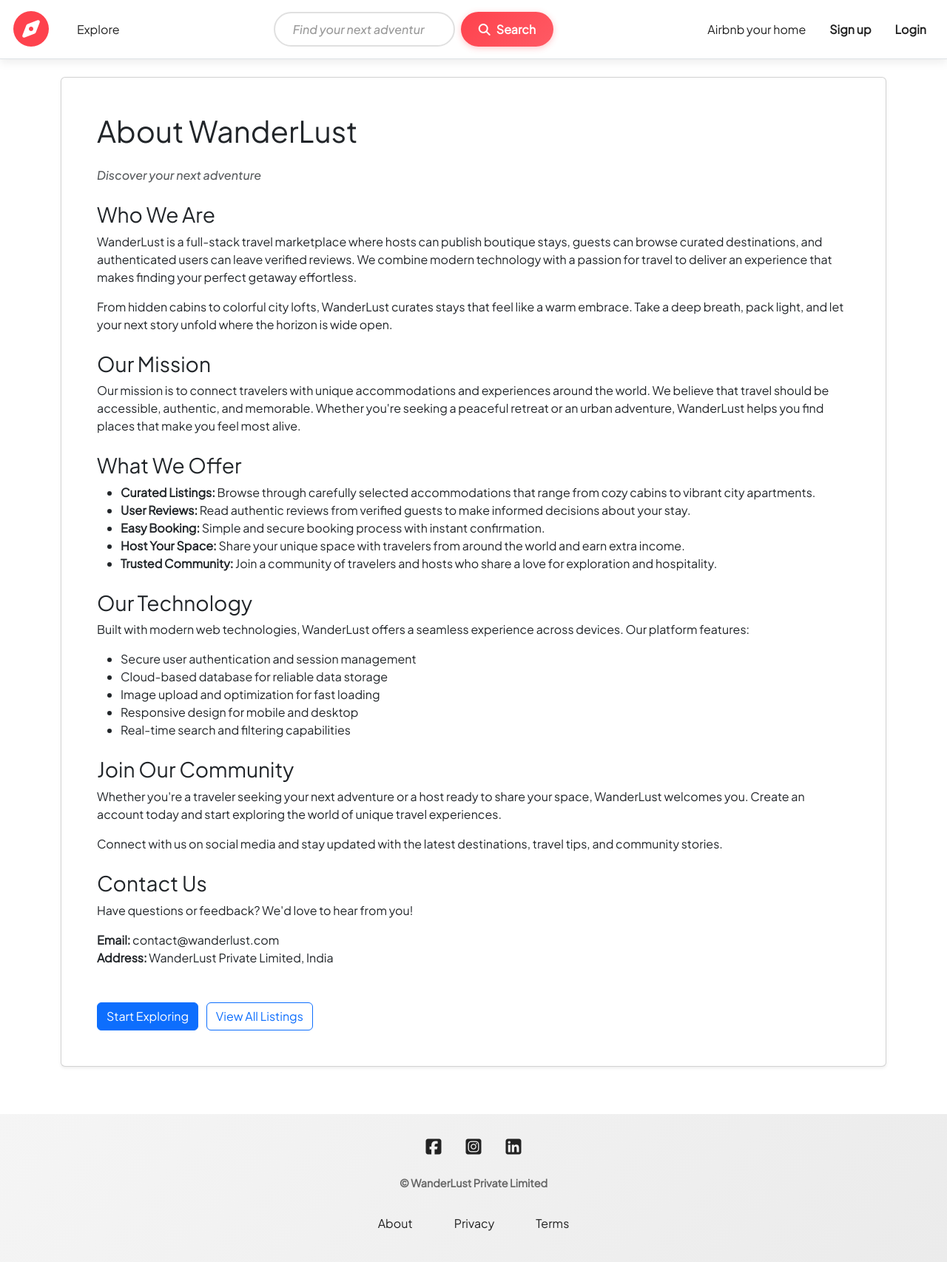
After one commit to Rajat01-agg/Wanderlust, a Node project: template views/about.ejs in a window 1280 px wide. The commit adds this page. Shown: the whole page at 74% size. Run offline with Node 20 templates, Linux system fonts and the light colour scheme; the template is opened without the code that fills it, so the values that code supplies are empty; some libraries are stand-ins or nearby versions.

Commit message:
Add About page with route and footer link
Co-authored-by: Rajat01-agg <194528639+Rajat01-agg@users.noreply.github.com>

```diff
--- a/routes/user.js
+++ b/routes/user.js
@@ -23,7 +23,11 @@ router.route("/login")
 
 router.get("/logout", userController.logout);
 
-// Privacy and Terms pages
+// About, Privacy and Terms pages
+router.get("/about", (req, res) => {
+    res.render("about.ejs");
+});
+
 router.get("/privacy", (req, res) => {
     res.render("privacy.ejs");
 });
--- /dev/null
+++ b/views/about.ejs
@@ -0,0 +1,64 @@
+<% layout("/layouts/boilerplate") %>
+
+<div class="row mt-4">
+    <div class="col-12">
+        <div class="card shadow-sm">
+            <div class="card-body p-5">
+                <h1 class="mb-4">About WanderLust</h1>
+                <p class="text-muted"><em>Discover your next adventure</em></p>
+
+                <section class="mt-4">
+                    <h3>Who We Are</h3>
+                    <p>WanderLust is a full-stack travel marketplace where hosts can publish boutique stays, guests can browse curated destinations, and authenticated users can leave verified reviews. We combine modern technology with a passion for travel to deliver an experience that makes finding your perfect getaway effortless.</p>
+                    <p>From hidden cabins to colorful city lofts, WanderLust curates stays that feel like a warm embrace. Take a deep breath, pack light, and let your next story unfold where the horizon is wide open.</p>
+                </section>
+
+                <section class="mt-4">
+                    <h3>Our Mission</h3>
+                    <p>Our mission is to connect travelers with unique accommodations and experiences around the world. We believe that travel should be accessible, authentic, and memorable. Whether you're seeking a peaceful retreat or an urban adventure, WanderLust helps you find places that make you feel most alive.</p>
+                </section>
+
+                <section class="mt-4">
+                    <h3>What We Offer</h3>
+                    <ul>
+                        <li><strong>Curated Listings:</strong> Browse through carefully selected accommodations that range from cozy cabins to vibrant city apartments.</li>
+                        <li><strong>User Reviews:</strong> Read authentic reviews from verified guests to make informed decisions about your stay.</li>
+                        <li><strong>Easy Booking:</strong> Simple and secure booking process with instant confirmation.</li>
+                        <li><strong>Host Your Space:</strong> Share your unique space with travelers from around the world and earn extra income.</li>
+                        <li><strong>Trusted Community:</strong> Join a community of travelers and hosts who share a love for exploration and hospitality.</li>
+                    </ul>
+                </section>
+
+                <section class="mt-4">
+                    <h3>Our Technology</h3>
+                    <p>Built with modern web technologies, WanderLust offers a seamless experience across devices. Our platform features:</p>
+                    <ul>
+                        <li>Secure user authentication and session management</li>
+                        <li>Cloud-based database for reliable data storage</li>
+                        <li>Image upload and optimization for fast loading</li>
+                        <li>Responsive design for mobile and desktop</li>
+                        <li>Real-time search and filtering capabilities</li>
+                    </ul>
+                </section>
+
+                <section class="mt-4">
+                    <h3>Join Our Community</h3>
+                    <p>Whether you're a traveler seeking your next adventure or a host ready to share your space, WanderLust welcomes you. Create an account today and start exploring the world of unique travel experiences.</p>
+                    <p>Connect with us on social media and stay updated with the latest destinations, travel tips, and community stories.</p>
+                </section>
+
+                <section class="mt-4">
+                    <h3>Contact Us</h3>
+                    <p>Have questions or feedback? We'd love to hear from you!</p>
+                    <p><strong>Email:</strong> contact@wanderlust.com<br>
+                    <strong>Address:</strong> WanderLust Private Limited, India</p>
+                </section>
+
+                <div class="mt-5">
+                    <a href="/" class="btn btn-primary">Start Exploring</a>
+                    <a href="/listings" class="btn btn-outline-primary ms-2">View All Listings</a>
+                </div>
+            </div>
+        </div>
+    </div>
+</div>
--- a/views/includes/footer.ejs
+++ b/views/includes/footer.ejs
@@ -13,6 +13,7 @@
         </div>
         <div class="f-info-brand"> &copy; WanderLust Private Limited</div>
         <div class="f-info-links">
+            <a href="/about">About</a>
             <a href="/privacy">Privacy</a>
             <a href="/terms">Terms</a>
         </div>
```
